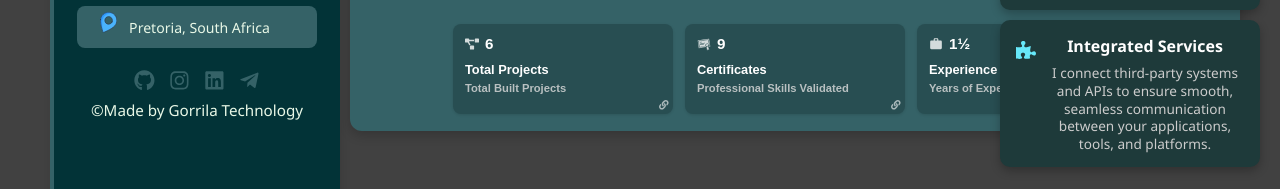
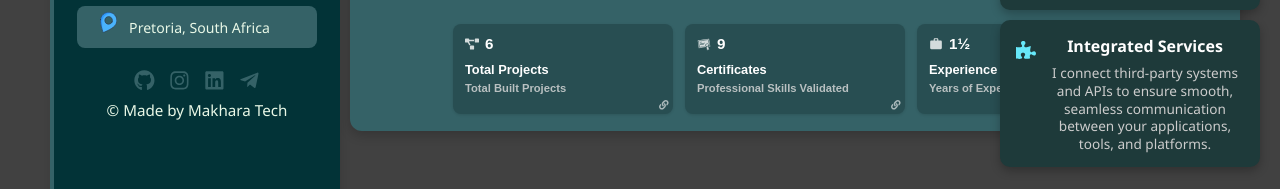
Before and after one commit to CodeboyTF/Personal-Profile-Website, a React (Vite) app: page / in a window 1280 px wide. Shown: the part 531-720 px from the top of the page. Built offline with nearby package versions, Linux system fonts and the light colour scheme.

Commit message:
final About jsx

```diff
--- a/src/GlobalComponents/About.jsx
+++ b/src/GlobalComponents/About.jsx
@@ -101,7 +101,7 @@ function About() {
             </a>
           </div>
 
-          <p className="about-text">©Made by Gorrila Technology</p>
+          <p className="about-text">© Made by Makhara Tech</p>
         </div>
       </div>
     </div>
```
